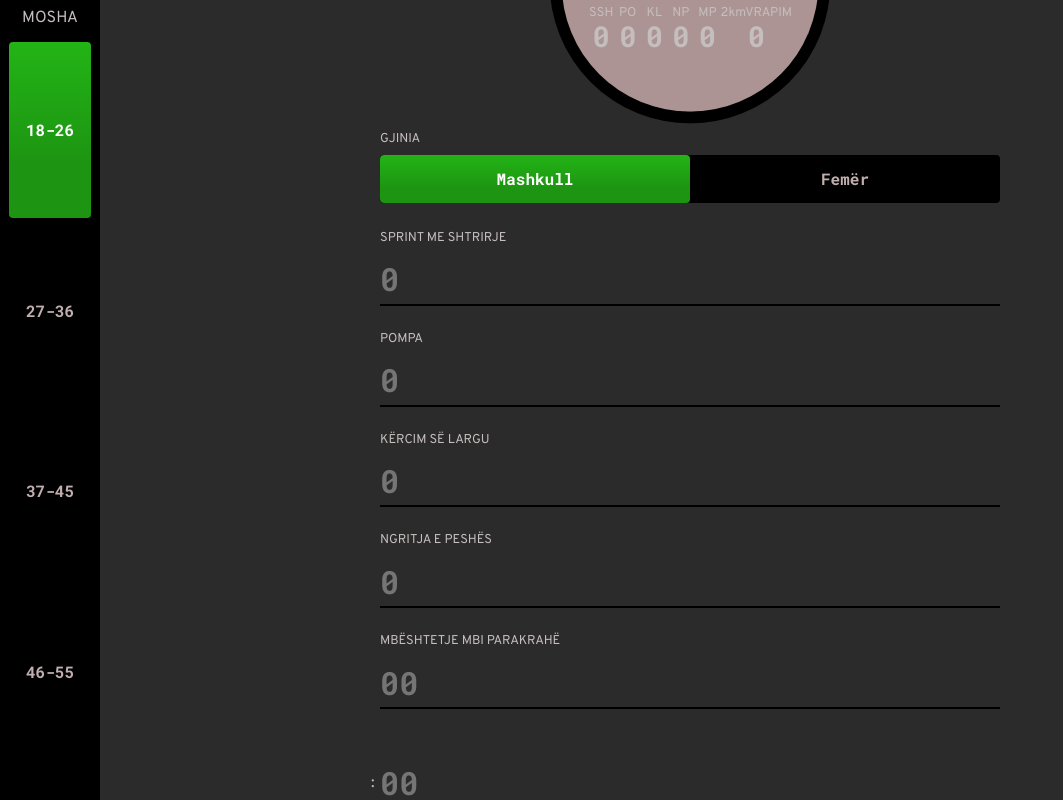
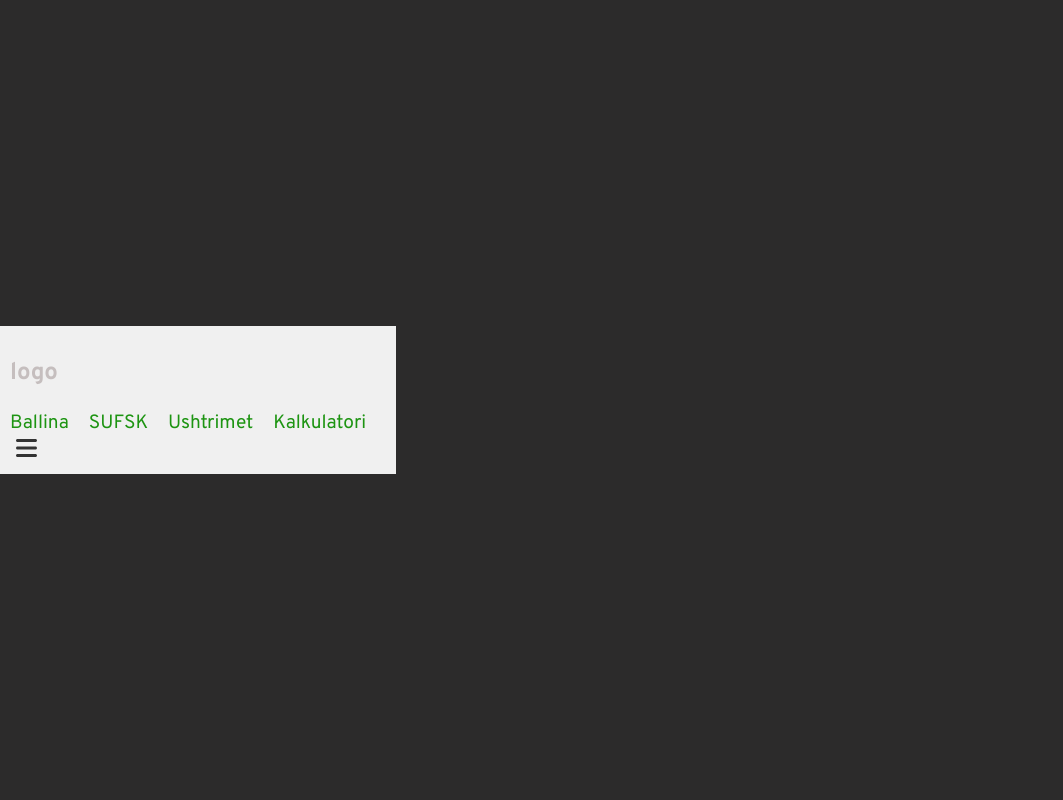
Before and after one commit to EDT0804/Test-F.F, a React (Create React App) app: page / in a window 1280 px wide. Shown: the top 800 px of the page, without its empty margins (0-1063 px from the left). Built offline with nearby package versions, Linux system fonts and the light colour scheme.

Commit message:
Test D.I 6 me navbar

```diff
--- a/src/App.js
+++ b/src/App.js
@@ -1,143 +1,26 @@
 import React from 'react';
 import Navbar from './components/Navbar';
-import standards from './standards.json';
-import { getPassFail, getNextLowestKey, getNextHighestKey } from './utils/Helpers';
-import Sidebar from './components/Sidebar';
-import Main from './components/Main';
-import Footer from './components/Footer';
-import ResultsDial from './components/ResultsDial';
+import Kalkulatori from './components/Kalkulatori.js';
 
-
-class App extends React.Component {
-  constructor() {
-    super();
-    this.state = {
-      gender: 'male',
-      age: '18-26',
-      count: {
-        ssh: '0',
-        po: '0',
-        kl: '0',
-        np: '0',
-        mi: '00',
-        se: '00',
-        min: '00',
-        sec: '00'
-      },
-      score: {
-        ssh: '0',
-        po: '0',
-        kl: '0',
-        np: '0',
-        plank: '0',
-        run: '0',
-        total: '0'
-      },
-      pass: {
-        ssh: false,
-        po: false,
-        kl: false,
-        np: false,
-        plank: false,
-        run: false
-      },
-      error: {
-        ssh: false,
-        po: false,
-        kl: false,
-        np: false,
-        plank: false,
-        run: false
-      }
-    };
-    this.handleChange = this.handleChange.bind(this);
+function App() {
+  let component;
+  switch (window.location.pathname) {
+    case "/":
+      component = <sufsk />;
+      break;
+    case "/kalkulatori":
+      component = <Kalkulatori />;
+      break;
+    default:
+      component = null;
   }
 
-  handleChange(event) {
-    const value = event.target.value;
-    const id = event.target.id.replace('sufsk_', '');
-
-    let { gender, age, score, count, pass, error } = this.state;
-
-    if (id.startsWith('gender_')) {
-      gender = value;
-    } else if (id.startsWith('age_')) {
-      age = value;
-    } else if (id === 'ssh') {
-      count.ssh = value;
-    } else if (id === 'po') {
-      count.po = value;
-    } else if (id === 'kl') {
-      count.kl = value;
-    } else if (id === 'np') {
-      count.np = value;
-    } else if (id === 'mi') {
-      count.mi = value.padStart(2, '0');
-    } else if (id === 'se') {
-      count.se = value.padStart(2, '0');
-    } else if (id === 'min') {
-      count.min = value.padStart(2, '0');
-    } else if (id === 'sec') {
-      count.sec = value.padStart(2, '0');
-    } else {
-      alert('Something went wrong.');
-      return;
-    }
-
-    const sshArray = Object.keys(standards[gender]['sprint me shtrirje']);
-    const poArray = Object.keys(standards[gender]['pompa']);
-    const klArray = Object.keys(standards[gender]['kërcim së largu']);
-    const npArray = Object.keys(standards[gender]['ngritja e peshës']);
-    const plankArray = Object.keys(standards[gender]['plank']);
-    const timeArray = Object.keys(standards[gender]['run']);
-
-    const sshFinal = getNextLowestKey(sshArray, count.ssh);
-    const poFinal = getNextLowestKey(poArray, count.po);
-    const klFinal = getNextLowestKey(klArray, count.kl);
-    const npFinal = getNextLowestKey(npArray, count.np);
-
-    score.ssh = standards[gender]['sprint me shtrirje'][sshFinal][0][age];
-    score.po = standards[gender]['pompa'][poFinal][0][age];
-    score.kl = standards[gender]['kërcim së largu'][klFinal][0][age];
-    score.np = standards[gender]['ngritja e peshës'][npFinal][0][age];
-
-    if (count.mi + count.se === '0000') {
-      score.plank = 0;
-    } else {
-      const plankFinal = getNextHighestKey(plankArray, count.mi + count.se);
-      score.plank = standards[gender]['plank'][plankFinal][0][age];
-    }
-
-    if (count.min + count.sec === '0000') {
-      score.run = 0;
-    } else {
-      const runFinal = getNextHighestKey(timeArray, count.min + count.sec);
-      score.run = standards[gender]['run'][runFinal][0][age];
-    }
-
-    score.total = parseInt(score.ssh) + parseInt(score.po) + parseInt(score.kl) + parseInt(score.np) + parseInt(score.plank) + parseInt(score.run);
-
-    pass.ssh = getPassFail(score.ssh);
-    pass.po = getPassFail(score.po);
-    pass.kl = getPassFail(score.kl);
-    pass.np = getPassFail(score.np);
-    pass.plank = getPassFail(score.plank);
-    pass.run = getPassFail(score.run);
-
-    this.setState({ gender, age, score, count, pass, error });
-  }
-
-  render() {
-    return (
-      <div className="App">
-        <Navbar />
-        <Sidebar handleChange={this.handleChange} age={this.state.age} />
-        <ResultsDial handleChange={this.handleChange} score={this.state.score} pass={this.state.pass} r="60" />
-        <Main handleChange={this.handleChange} score={this.state.score} gender={this.state.gender} count={this.state.count} />
-        <Footer />
-      </div>
-    );
-  }
+  return (
+    <>
+      <Navbar />
+      <div className="container">{component}</div>
+    </>
+  );
 }
 
 export default App;
--- /dev/null
+++ b/src/components/Kalkulatori.js
@@ -0,0 +1,140 @@
+import React from 'react';
+import Sidebar from '../components/Sidebar'; // Update the path accordingly
+import Main from '../components/Main'; // Update the path accordingly
+import Footer from '../components/Footer'; // Update the path accordingly
+import ResultsDial from '../components/ResultsDial'; // Update the path accordingly
+import standards from '../standards.json';
+import { getPassFail, getNextLowestKey, getNextHighestKey } from '../utils/Helpers'; // Update the path accordingly
+
+class Kalkulatori extends React.Component {
+ constructor() {
+    super();
+    this.state = {
+      gender: 'male',
+      age: '18-26',
+      count: {
+        ssh: '0',
+        po: '0',
+        kl: '0',
+        np: '0',
+        mi: '00',
+        se: '00',
+        min: '00',
+        sec: '00'
+      },
+      score: {
+        ssh: '0',
+        po: '0',
+        kl: '0',
+        np: '0',
+        plank: '0',
+        run: '0',
+        total: '0'
+      },
+      pass: {
+        ssh: false,
+        po: false,
+        kl: false,
+        np: false,
+        plank: false,
+        run: false
+      },
+      error: {
+        ssh: false,
+        po: false,
+        kl: false,
+        np: false,
+        plank: false,
+        run: false
+      }
+    };
+    this.handleChange = this.handleChange.bind(this);
+  }
+
+  handleChange(event) {
+    const value = event.target.value;
+    const id = event.target.id.replace('sufsk_', '');
+
+    let { gender, age, score, count, pass, error } = this.state;
+
+    if (id.startsWith('gender_')) {
+      gender = value;
+    } else if (id.startsWith('age_')) {
+      age = value;
+    } else if (id === 'ssh') {
+      count.ssh = value;
+    } else if (id === 'po') {
+      count.po = value;
+    } else if (id === 'kl') {
+      count.kl = value;
+    } else if (id === 'np') {
+      count.np = value;
+    } else if (id === 'mi') {
+      count.mi = value.padStart(2, '0');
+    } else if (id === 'se') {
+      count.se = value.padStart(2, '0');
+    } else if (id === 'min') {
+      count.min = value.padStart(2, '0');
+    } else if (id === 'sec') {
+      count.sec = value.padStart(2, '0');
+    } else {
+      alert('Something went wrong.');
+      return;
+    }
+
+    const sshArray = Object.keys(standards[gender]['sprint me shtrirje']);
+    const poArray = Object.keys(standards[gender]['pompa']);
+    const klArray = Object.keys(standards[gender]['kërcim së largu']);
+    const npArray = Object.keys(standards[gender]['ngritja e peshës']);
+    const plankArray = Object.keys(standards[gender]['plank']);
+    const timeArray = Object.keys(standards[gender]['run']);
+
+    const sshFinal = getNextLowestKey(sshArray, count.ssh);
+    const poFinal = getNextLowestKey(poArray, count.po);
+    const klFinal = getNextLowestKey(klArray, count.kl);
+    const npFinal = getNextLowestKey(npArray, count.np);
+
+    score.ssh = standards[gender]['sprint me shtrirje'][sshFinal][0][age];
+    score.po = standards[gender]['pompa'][poFinal][0][age];
+    score.kl = standards[gender]['kërcim së largu'][klFinal][0][age];
+    score.np = standards[gender]['ngritja e peshës'][npFinal][0][age];
+
+    if (count.mi + count.se === '0000') {
+      score.plank = 0;
+    } else {
+      const plankFinal = getNextHighestKey(plankArray, count.mi + count.se);
+      score.plank = standards[gender]['plank'][plankFinal][0][age];
+    }
+
+    if (count.min + count.sec === '0000') {
+      score.run = 0;
+    } else {
+      const runFinal = getNextHighestKey(timeArray, count.min + count.sec);
+      score.run = standards[gender]['run'][runFinal][0][age];
+    }
+
+    score.total = parseInt(score.ssh) + parseInt(score.po) + parseInt(score.kl) + parseInt(score.np) + parseInt(score.plank) + parseInt(score.run);
+
+    pass.ssh = getPassFail(score.ssh);
+    pass.po = getPassFail(score.po);
+    pass.kl = getPassFail(score.kl);
+    pass.np = getPassFail(score.np);
+    pass.plank = getPassFail(score.plank);
+    pass.run = getPassFail(score.run);
+
+    this.setState({ gender, age, score, count, pass, error });
+  }
+
+  render() {
+    return (
+      <div className="App">
+        <Sidebar handleChange={this.handleChange} age={this.state.age} />
+        <ResultsDial handleChange={this.handleChange} score={this.state.score} pass={this.state.pass} r="60" />
+        <Main handleChange={this.handleChange} score={this.state.score} gender={this.state.gender} count={this.state.count} />
+        <Footer />
+      </div>
+    );
+  }
+}
+
+export default Kalkulatori;
--- a/src/components/Main.js
+++ b/src/components/Main.js
@@ -50,7 +50,7 @@ render() {
                         <input className="input" type="number" pattern="[0-9]*" min="0" inputMode="numeric" id="sufsk_np" onChange={this.props.handleChange} placeholder="0" />
                 </div>
                </div>
-                    <div className="columns1">
+                    <div className="columns">
                         <div className="column">
                             <div className="field">
                                 <label className="label" htmlFor="sufsk_mi">MBËSHTETJE MBI PARAKRAHË</label>
@@ -65,7 +65,7 @@ render() {
                                     <input className="input" type="number" pattern="[0-9]*" min="0" max="59" inputMode="numeric" id="sufsk_se" onChange={this.props.handleChange} placeholder="00" />
                                 </div>
                         </div>
-                        <div className="columns2">
+                        <div className="columns">
                             <div className="column">
                             <div className="field">
                                 <label className="label" htmlFor="sufsk_min">2-km VRAPIM</label>
--- a/src/components/Navbar.js
+++ b/src/components/Navbar.js
@@ -15,10 +15,10 @@ function Navbar() {
     <header>
       <h3>logo</h3>
       <nav>
-        <a href="/#">Kryefaqja</a>
+        <a href="/#">Ballina</a>
+        <a href="/#">SUFSK</a>
+        <a href="/#">Ushtrimet</a>
         <a href="/#">Kalkulatori</a>
-        <a href="/#">Ushtrime</a>
-        <a href="/#">Testi fizik</a>
         <button className="nav-btn nav-close-btn" onClick={showNavbar}>
           <FontAwesomeIcon icon={faTimes} />
         </button>
--- a/src/components/ResultsDial.js
+++ b/src/components/ResultsDial.js
@@ -18,28 +18,28 @@ class ResultsDial extends React.Component {
                             <p className="score">{this.props.score.total}</p>
                         </div>
                         <div className="score-group">
-                            <div className="columns">
-                                <div className="column">
+                            <div className="field">
+                                <div className="field">
                                     <p className="label">SSH</p>
                                     <p className="score">{this.props.score.ssh}</p>
                                 </div>
-                                <div className="column">
+                                <div className="field">
                                     <p className="label">PO</p>
                                     <p className="score">{this.props.score.po}</p>
                                 </div>
-                                <div className="column">
+                                <div className="field">
                                     <p className="label">KL</p>
                                     <p className="score">{this.props.score.kl}</p>
                                     </div>
-                                    <div className="column">
+                                    <div className="field">
                                     <p className="label">NP</p>
                                     <p className="score">{this.props.score.np}</p>
                                     </div>
-                                    <div className="column">
+                                    <div className="field">
                                     <p className="label">MP</p>
                                     <p className="score">{this.props.score.plank}</p>
                                     </div>
-                                <div className="column">
+                                <div className="field">
                                     <p className="label">2kmVRAPIM</p>
                                     <p className="score">{this.props.score.run}</p>
                                 </div>
--- a/src/components/ResultsDial.scss
+++ b/src/components/ResultsDial.scss
@@ -34,7 +34,7 @@
     .radial-progress-cover {
         will-change: stroke-dashoffset;
         stroke: $color__primary-2;
-        stroke-width: 11px;
+        stroke-width: 10px;
         transition: .5s ease;
     }
 
@@ -63,38 +63,40 @@
 
     .label {
         margin: 0;
-        font-size: .8em;
+        font-size: 0.8em;
+        color: rgb(55, 56, 54);
     }
 
     .total-group {
         padding-left: 15px;
-        padding-right: 15px;
+        padding-left: 15px;
         position: absolute;
         left: 0;
-        right: 0;
-        top: 23%;
+        left: 0;
+        top: 25%;
         text-align: center;
         z-index: 1;
 
         .score {
             font-size: 5em;
-            color: lighten($color__label, 10%);
+            color: rgb(51, 50, 50);
         }
 
     }
 
     .score-group {
-        padding-left: 3em;
+        padding-right: 3em;
         padding-right: 3em;
         position: absolute;
-        left: 0;
         right: 0;
-        top: 58%;
-        text-align: center;
+        right: 0;
+        top: 1%;
+        text-align: left;
         z-index: 1;
 
         .score {
-            font-size: 1.8em;
+            font-size: 1em;
+            color: rgb(51, 50, 50);
         }
 
         .columns {
```
